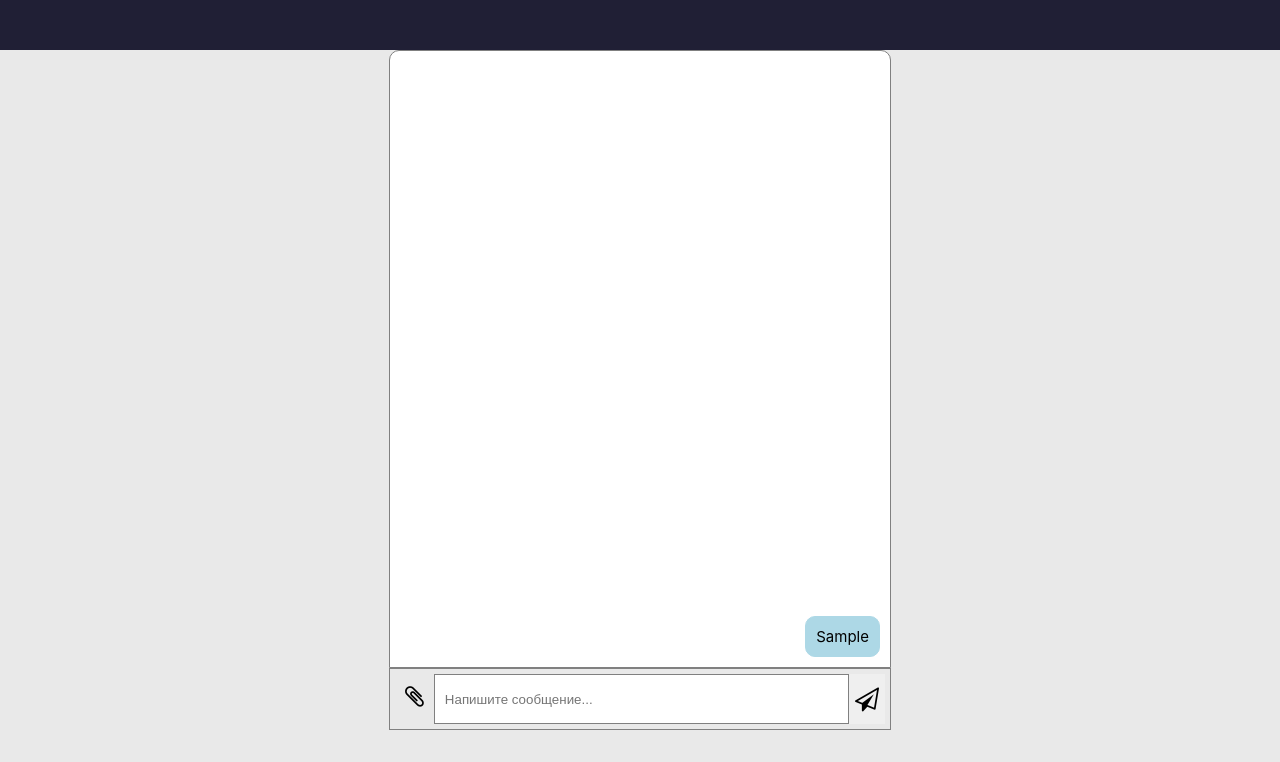
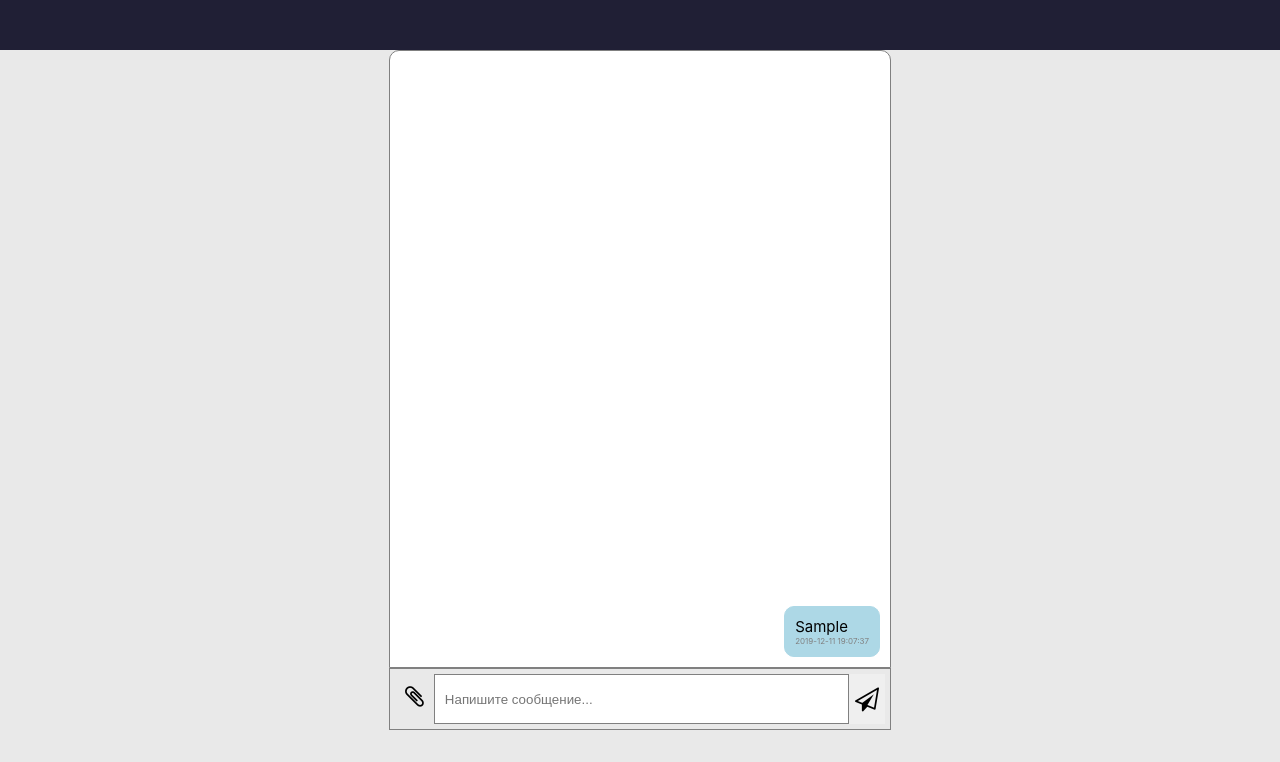
Before and after one commit to IsaacTaitor/Messenger, a React (Create React App) app: page / in a window 1280 px wide. Both pictures are taken after typing "Sample" into the empty fields and a click on the button 866 px from the left and 699 px from the top of the page. Shown: the top 762 px of the page. Built offline with nearby package versions, Linux system fonts and the light colour scheme.

Commit message:
ADDED timestamp at message box

```diff
--- a/src/components/shared/Message/Message.css
+++ b/src/components/shared/Message/Message.css
@@ -31,3 +31,8 @@
 	flex-direction: row;
 	align-items: center
 }
+
+.msgTimeStamp {
+	font-size: 8px;
+	color: gray;
+}
--- a/src/components/shared/Message/Message.tsx
+++ b/src/components/shared/Message/Message.tsx
@@ -25,13 +25,33 @@ export default class Message extends React.PureComponent<MessageProps, MessageSt
 		images: [],
 		files: []
 	}
+
+	getTIMESTAMP(unix): string {
+		const date = new Date(unix);
+		const year = date.getFullYear();
+		const month = ('0' + (date.getMonth() + 1)).substr(-2);
+		const day = ('0' + date.getDate()).substr(-2);
+		const hour = ('0' + date.getHours()).substr(-2);
+		const minutes = ('0' + date.getMinutes()).substr(-2);
+		const seconds = ('0' + date.getSeconds()).substr(-2);
+
+		return year + '-' + month + '-' + day + ' ' + hour + ':' + minutes + ':' + seconds;
+	}
+
 	render(): React.ReactElement {
 		const { files, images } = this.state;
 		const { message } = this.props;
+		const timeStamp = this.getTIMESTAMP(message.id);
+
+		debugger;
 		return (
 			<div className="bodyMessage">
 				<div className="textMessage">
 					{this.props.message.text}
+					<br />
+					<div className='msgTimeStamp'>
+						{timeStamp}
+					</div>
 					<div className='imagesList'>
 						{images.map(({ image, id }) =>
 							<img
```
